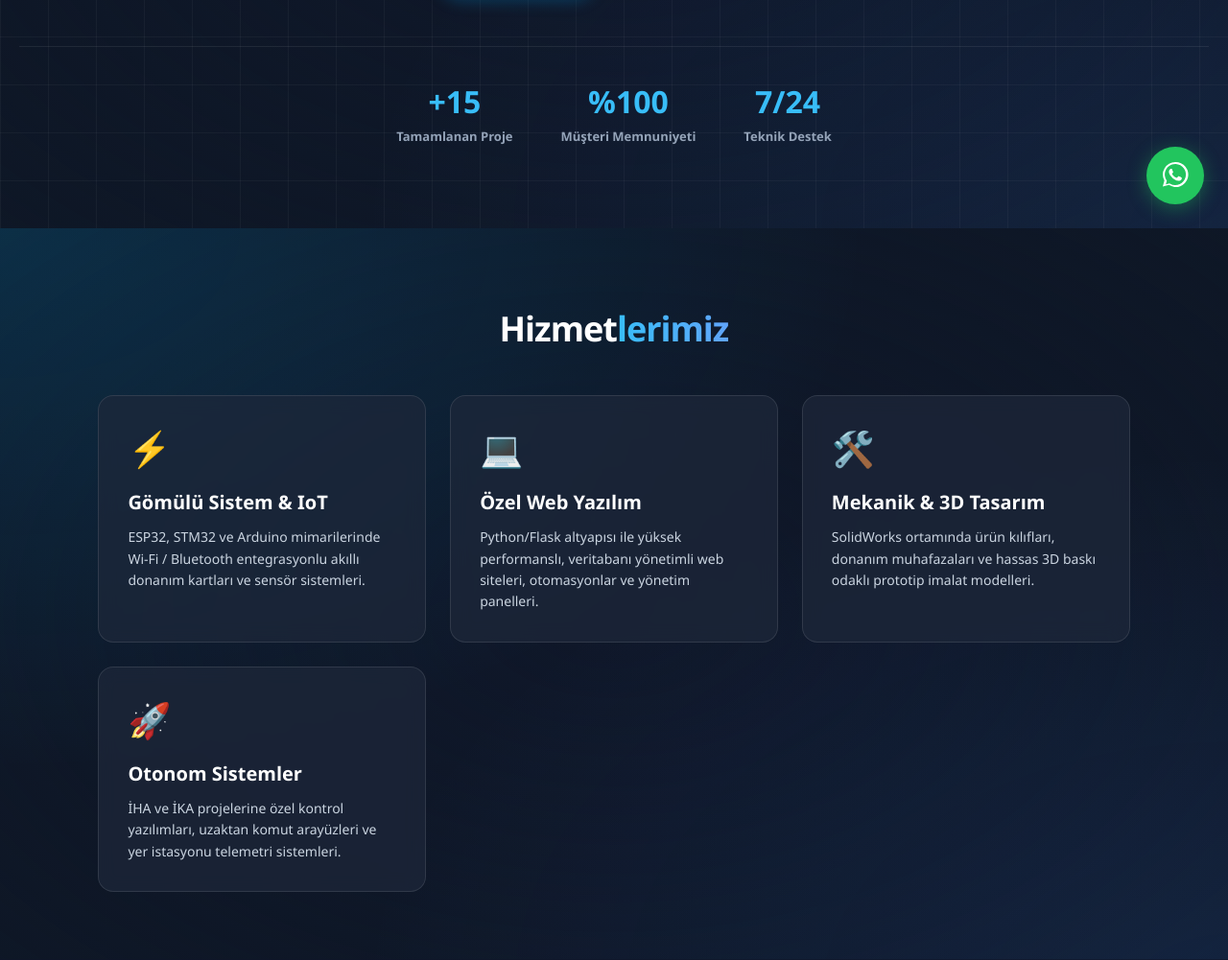
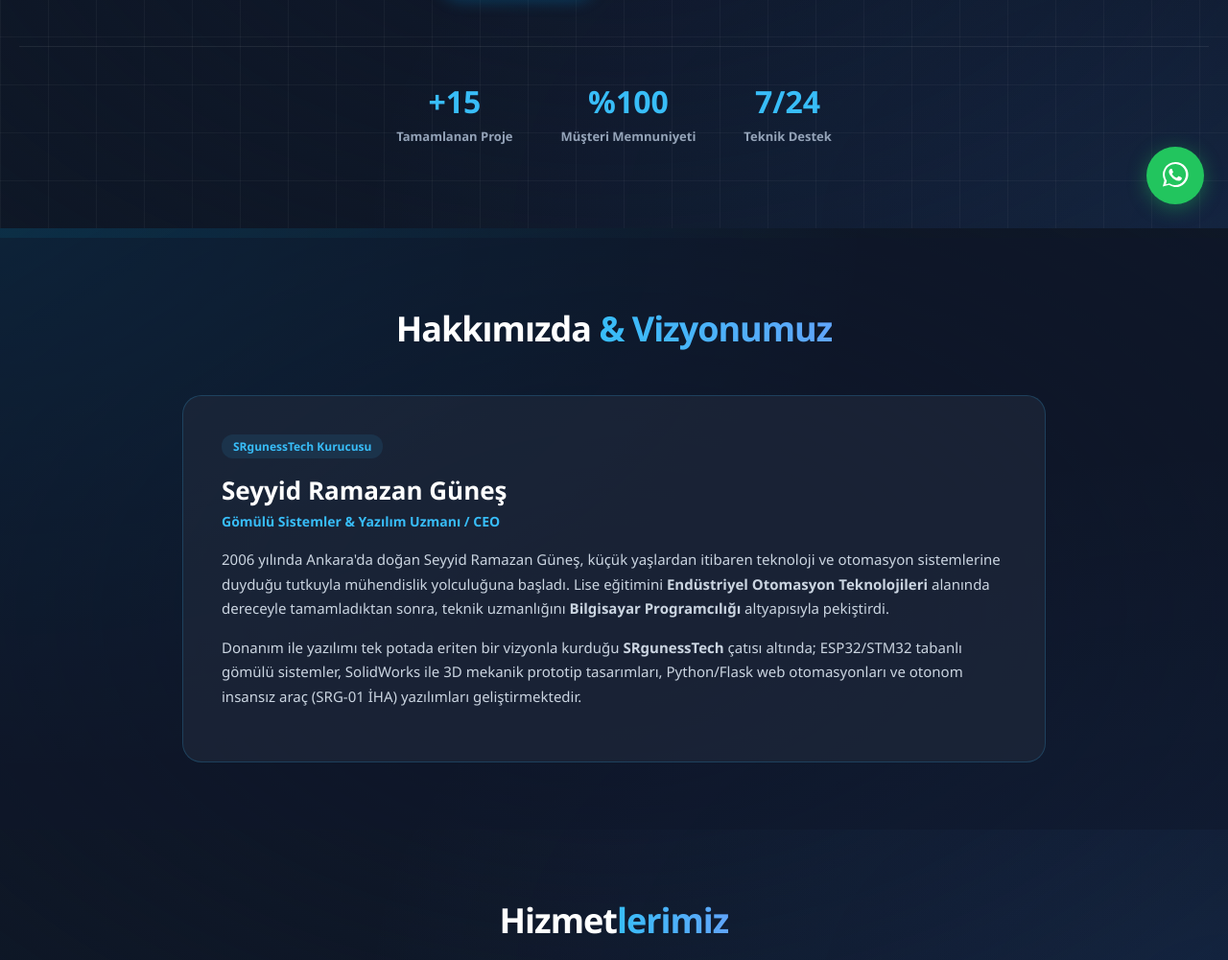
Before and after one commit to srguness7-max/SRgunessTech, a Flask app: page / in a window 1280 px wide; the page is wider, and only the part inside the window is pictured. Shown: the part 562-1563 px from the top of that part at 96% size. Run offline with Flask 3, Linux system fonts and the light colour scheme.

Commit message:
Update index.html

```diff
--- a/templates/index.html
+++ b/templates/index.html
@@ -45,6 +45,21 @@
     .section-title { text-align: center; font-size: 36px; margin-bottom: 45px; font-weight: 800; letter-spacing: -1px; color: #ffffff; }
     .section-title span { background: linear-gradient(90deg, #38bdf8, #60a5fa); -webkit-background-clip: text; -webkit-text-fill-color: transparent; }
 
+    /* HAKKINDA / KURUCU BÖLÜMÜ */
+    .about-section { padding: 70px 8%; background: rgba(15, 23, 42, 0.5); }
+    .about-card {
+        max-width: 900px; margin: 0 auto; background: rgba(30, 41, 59, 0.7);
+        border: 1px solid rgba(56, 189, 248, 0.2); border-radius: 20px; padding: 40px;
+        display: flex; gap: 30px; align-items: center; flex-wrap: wrap;
+    }
+    .about-badge {
+        background: rgba(56, 189, 248, 0.1); color: #38bdf8; padding: 4px 12px;
+        border-radius: 12px; font-size: 12px; font-weight: 700; display: inline-block; margin-bottom: 10px;
+    }
+    .about-content h3 { font-size: 26px; color: #ffffff; margin: 5px 0 5px; font-weight: 800; }
+    .about-role { color: #38bdf8; font-weight: 700; font-size: 14px; margin-bottom: 18px; }
+    .about-content p { color: #cbd5e1; font-size: 15px; line-height: 1.7; margin-bottom: 15px; }
+
     /* HİZMETLER */
     .services-section { padding: 70px 8%; }
     .services-grid { display: grid; grid-template-columns: repeat(auto-fit, minmax(260px, 1fr)); gap: 25px; }
@@ -149,6 +150,24 @@
         <div class="stat-item">
             <h3>7/24</h3>
             <p>Teknik Destek</p>
+        </div>
+    </div>
+</section>
+
+<!-- HAKKINDA / KURUCU BÖLÜMÜ -->
+<section id="about" class="about-section">
+    <h2 class="section-title">Hakkımızda <span>& Vizyonumuz</span></h2>
+    <div class="about-card">
+        <div class="about-content">
+            <span class="about-badge">SRgunessTech Kurucusu</span>
+            <h3>Seyyid Ramazan Güneş</h3>
+            <div class="about-role">Gömülü Sistemler & Yazılım Uzmanı / CEO</div>
+            <p>
+                2006 yılında Ankara'da doğan Seyyid Ramazan Güneş, küçük yaşlardan itibaren teknoloji ve otomasyon sistemlerine duyduğu tutkuyla mühendislik yolculuğuna başladı. Lise eğitimini <strong>Endüstriyel Otomasyon Teknolojileri</strong> alanında dereceyle tamamladıktan sonra, teknik uzmanlığını <strong>Bilgisayar Programcılığı</strong> altyapısıyla pekiştirdi.
+            </p>
+            <p>
+                Donanım ile yazılımı tek potada eriten bir vizyonla kurduğu <strong>SRgunessTech</strong> çatısı altında; ESP32/STM32 tabanlı gömülü sistemler, SolidWorks ile 3D mekanik prototip tasarımları, Python/Flask web otomasyonları ve otonom insansız araç (SRG-01 İHA) yazılımları geliştirmektedir.
+            </p>
         </div>
     </div>
 </section>
```
Also changed, not shown: other parts of templates/index.html (+3 -39 lines).
